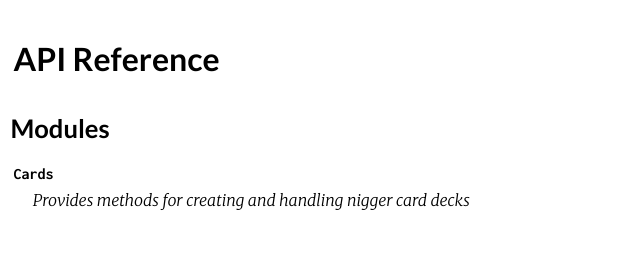
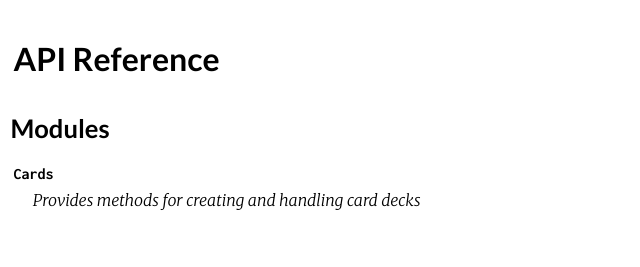
Before and after one commit to mmarcog1/cards, a plain HTML site: page doc/api-reference.html in a window 1280 px wide. Shown: the top 267 px of the page, 362-1002 px from the left. Drawn offline with Linux system fonts and the light colour scheme; a script that the page names is missing; files whose address does not match are found by name.

```diff
--- a/doc/api-reference.html
+++ b/doc/api-reference.html
@@ -72,7 +72,7 @@ cards      </h1>
   <div class="summary-signature">
     <a href="Cards.html">Cards</a>
   </div>
-    <div class="summary-synopsis"><p>Provides methods for creating and handling nigger card decks</p>
+    <div class="summary-synopsis"><p>Provides methods for creating and handling card decks</p>
 </div>
 </div>
     </div>
```
Also changed, not shown: doc/Cards.html (+1 -1 lines).
